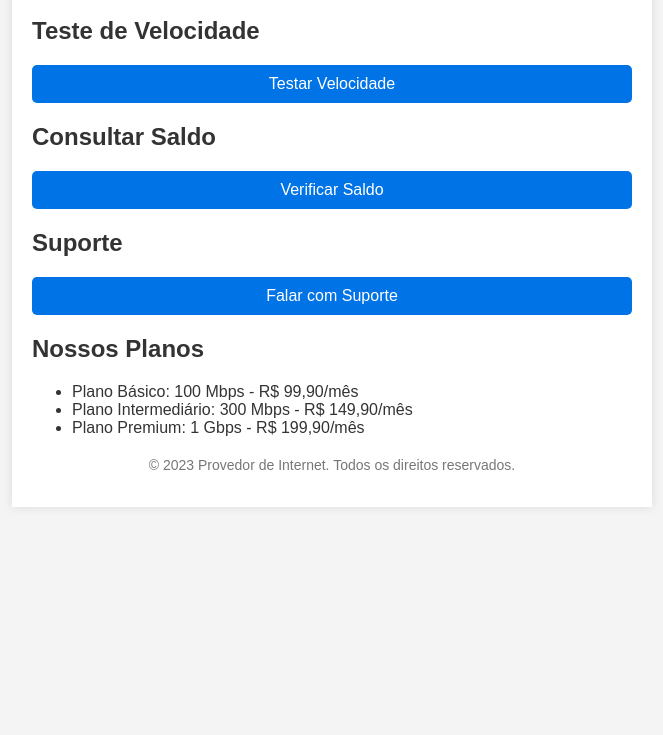
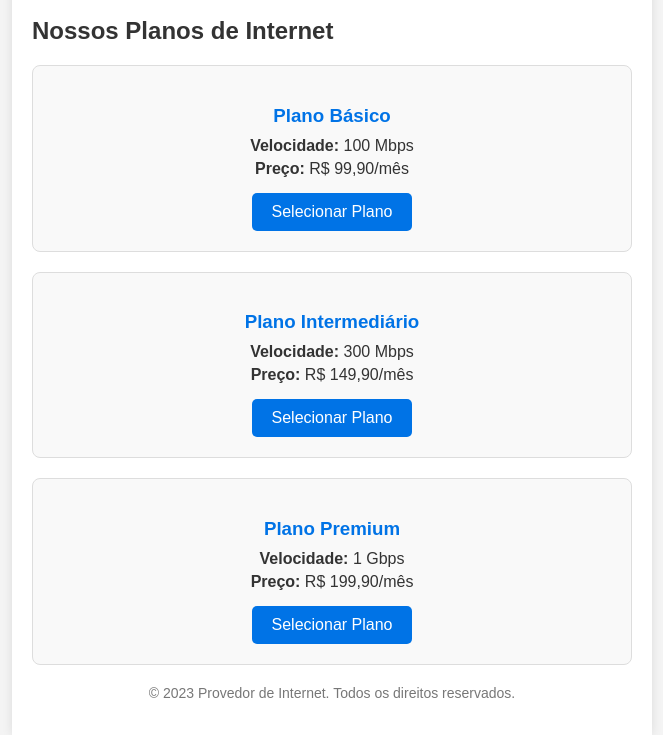
Before and after one commit to Pirepablo/miniappteste, a plain HTML site: page index.html in a window 1280 px wide. Shown: the part 121-856 px from the top of the page, without its empty margins (308-971 px from the left). Before the commit the page ends 800 px from the top, so only its background shows below. Drawn offline with Linux system fonts and the light colour scheme; a script that the page names is missing.

Commit message:
modificação pagina inicial

```diff
--- a/index.html
+++ b/index.html
@@ -15,30 +15,26 @@
         </header>
 
         <main>
-            <section id="speed-test">
-                <h2>Teste de Velocidade</h2>
-                <button id="test-speed">Testar Velocidade</button>
-                <p id="speed-result"></p>
-            </section>
-
-            <section id="balance">
-                <h2>Consultar Saldo</h2>
-                <button id="check-balance">Verificar Saldo</button>
-                <p id="balance-result"></p>
-            </section>
-
-            <section id="support">
-                <h2>Suporte</h2>
-                <button id="contact-support">Falar com Suporte</button>
-            </section>
-
             <section id="plans">
-                <h2>Nossos Planos</h2>
-                <ul>
-                    <li>Plano Básico: 100 Mbps - R$ 99,90/mês</li>
-                    <li>Plano Intermediário: 300 Mbps - R$ 149,90/mês</li>
-                    <li>Plano Premium: 1 Gbps - R$ 199,90/mês</li>
-                </ul>
+                <h2>Nossos Planos de Internet</h2>
+                <div class="plan">
+                    <h3>Plano Básico</h3>
+                    <p><strong>Velocidade:</strong> 100 Mbps</p>
+                    <p><strong>Preço:</strong> R$ 99,90/mês</p>
+                    <button class="select-plan" data-plan="basico">Selecionar Plano</button>
+                </div>
+                <div class="plan">
+                    <h3>Plano Intermediário</h3>
+                    <p><strong>Velocidade:</strong> 300 Mbps</p>
+                    <p><strong>Preço:</strong> R$ 149,90/mês</p>
+                    <button class="select-plan" data-plan="intermediario">Selecionar Plano</button>
+                </div>
+                <div class="plan">
+                    <h3>Plano Premium</h3>
+                    <p><strong>Velocidade:</strong> 1 Gbps</p>
+                    <p><strong>Preço:</strong> R$ 199,90/mês</p>
+                    <button class="select-plan" data-plan="premium">Selecionar Plano</button>
+                </div>
             </section>
         </main>
 
@@ -47,6 +43,6 @@
         </footer>
     </div>
 
-    <script src="javascript.js"></script>
+    <script src="script.js"></script>
 </body>
 </html>
--- a/javascript.js
+++ b/javascript.js
@@ -1,18 +1,9 @@
-// Simulação de teste de velocidade
-document.getElementById('test-speed').addEventListener('click', () => {
-    const speed = (Math.random() * 100).toFixed(2); // Gera um valor aleatório
-    document.getElementById('speed-result').textContent = `Velocidade: ${speed} Mbps`;
-});
-
-// Simulação de consulta de saldo
-document.getElementById('check-balance').addEventListener('click', () => {
-    const balance = (Math.random() * 100).toFixed(2); // Gera um valor aleatório
-    document.getElementById('balance-result').textContent = `Saldo: R$ ${balance}`;
-});
-
-// Redirecionamento para suporte
-document.getElementById('contact-support').addEventListener('click', () => {
-    window.open('https://t.me/bot_itnetworkbot', '_blank'); // Substitua pelo link do seu bot de suporte
+document.querySelectorAll('.select-plan').forEach(button => {
+    button.addEventListener('click', () => {
+        const plan = button.getAttribute('data-plan');
+        alert(`Você selecionou o ${plan}. Redirecionando para o checkout...`);
+        // Aqui você pode redirecionar para uma página de checkout ou enviar os dados para o back-end
+    });
 });
 
 // Integração com o Telegram
--- a/style.css
+++ b/style.css
@@ -20,26 +20,43 @@ header {
 }
 
 header h1 {
-    color: #FF0000;
+    color: #0073e6;
 }
 
-main section {
-    margin-bottom: 20px;
+#plans {
+    margin: 20px 0;
 }
 
-button {
-    display: block;
-    width: 100%;
-    padding: 10px;
+.plan {
+    background-color: #f9f9f9;
+    border: 1px solid #ddd;
+    border-radius: 8px;
+    padding: 20px;
+    margin-bottom: 20px;
+    text-align: center;
+}
+
+.plan h3 {
+    color: #0073e6;
+    margin-bottom: 10px;
+}
+
+.plan p {
+    margin: 5px 0;
+}
+
+.select-plan {
     background-color: #0073e6;
     color: #fff;
     border: none;
     border-radius: 5px;
+    padding: 10px 20px;
     font-size: 16px;
     cursor: pointer;
+    margin-top: 10px;
 }
 
-button:hover {
+.select-plan:hover {
     background-color: #005bb5;
 }
 
```
